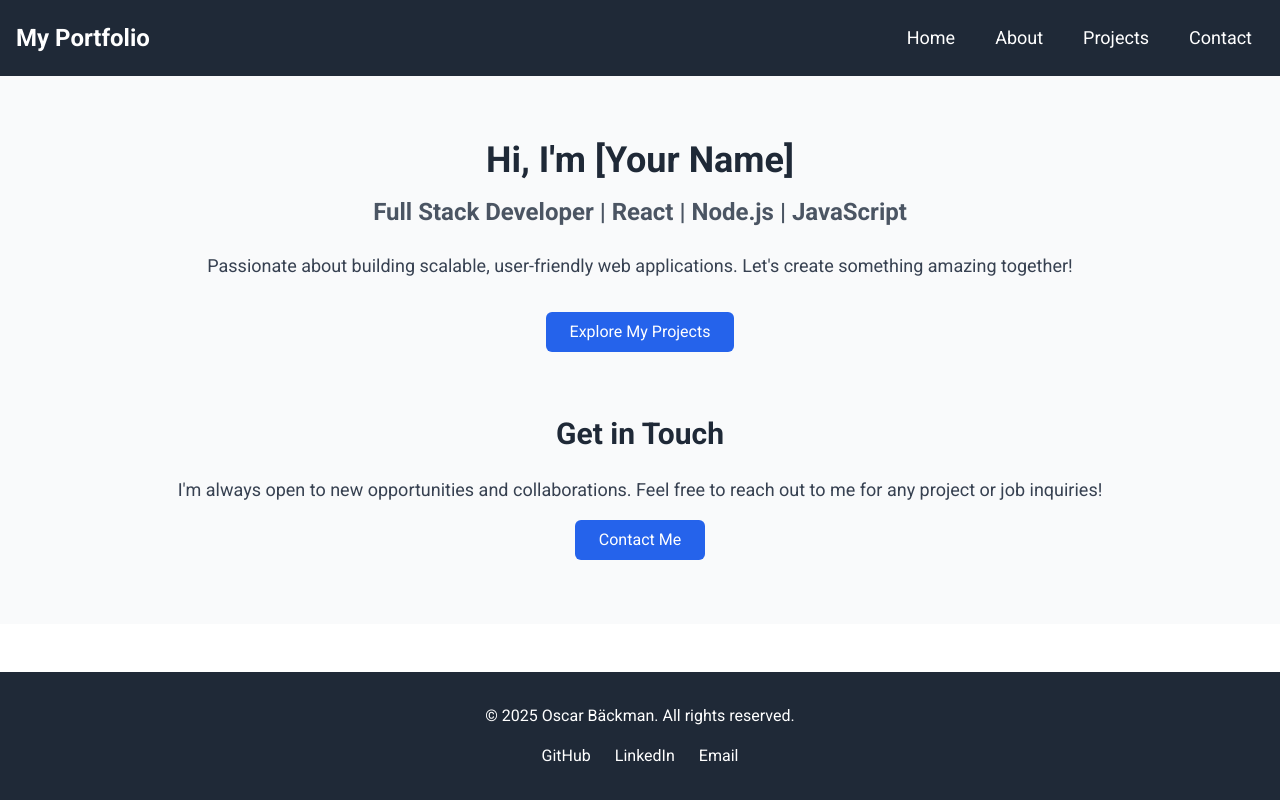
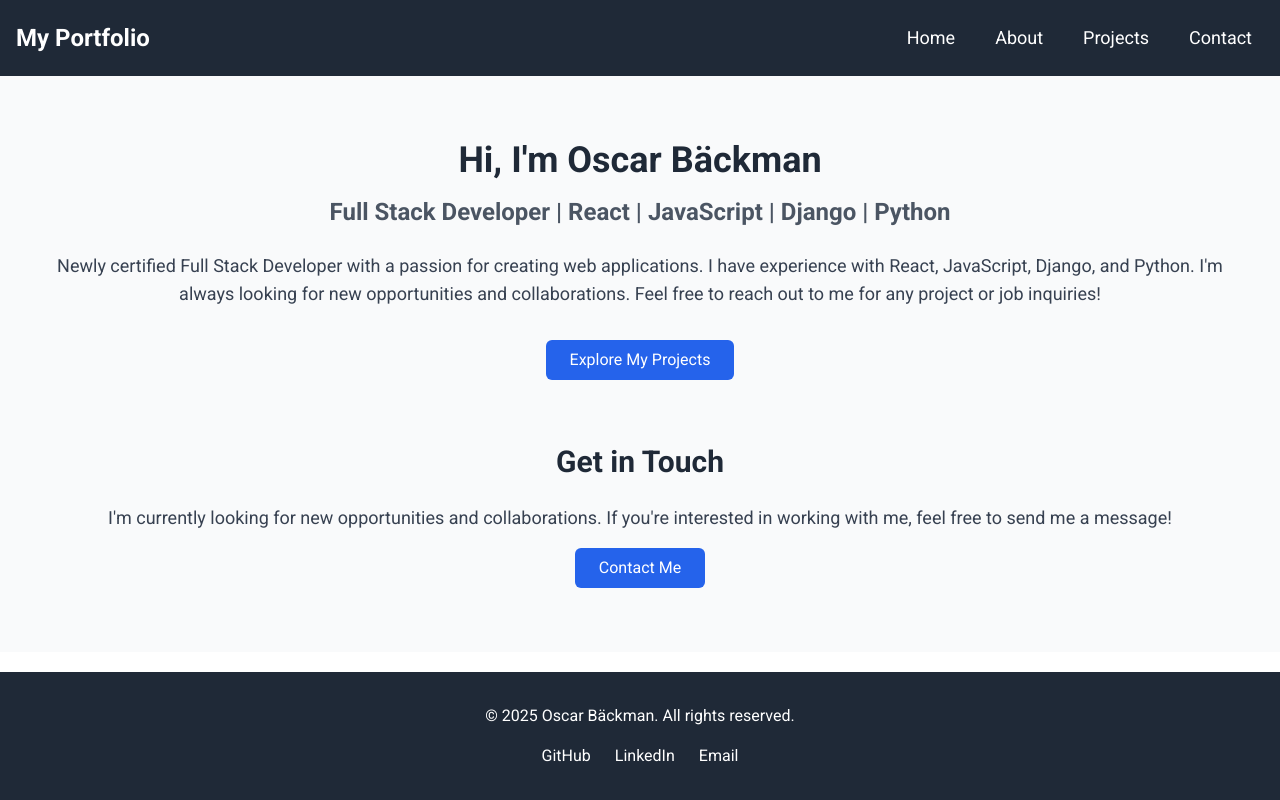
Before and after one commit to OscarBackman92/portfolio, a React (Create React App) app: page / in a window 1280 px wide. Built offline with nearby package versions, Linux system fonts and the light colour scheme.

Commit message:
update text to home and repos

```diff
--- a/src/components/GithubRepos.js
+++ b/src/components/GithubRepos.js
@@ -27,9 +27,6 @@ function GitHubRepos() {
     fetchRepos();
   }, []);
 
-  if (loading) {
-    return <p>Loading repositories...</p>;
-  }
 
   if (error) {
     return <p>{error}</p>;
--- a/src/components/Home.js
+++ b/src/components/Home.js
@@ -5,10 +5,10 @@ function Home() {
     <section className="py-16 bg-gray-50 text-center">
       <div className="max-w-7xl mx-auto px-4 sm:px-6 lg:px-8">
         {/* Hero Section */}
-        <h1 className="text-4xl font-bold text-gray-800 mb-4">Hi, I'm [Your Name]</h1>
-        <h2 className="text-2xl text-gray-600 mb-6">Full Stack Developer | React | Node.js | JavaScript</h2>
+        <h1 className="text-4xl font-bold text-gray-800 mb-4">Hi, I'm Oscar Bäckman</h1>
+        <h2 className="text-2xl text-gray-600 mb-6">Full Stack Developer | React | JavaScript | Django | Python</h2>
         <p className="text-lg text-gray-700 mb-8">
-          Passionate about building scalable, user-friendly web applications. Let's create something amazing together!
+          Newly certified Full Stack Developer with a passion for creating web applications. I have experience with React, JavaScript, Django, and Python. I'm always looking for new opportunities and collaborations. Feel free to reach out to me for any project or job inquiries!
         </p>
 
         {/* Call to Action */}
@@ -19,7 +19,7 @@ function Home() {
         <div className="mt-16">
           <h3 className="text-3xl font-semibold text-gray-800 mb-6">Get in Touch</h3>
           <p className="text-lg text-gray-700 mb-4">
-            I'm always open to new opportunities and collaborations. Feel free to reach out to me for any project or job inquiries!
+            I'm currently looking for new opportunities and collaborations. If you're interested in working with me, feel free to send me a message!
           </p>
           <button className="bg-blue-600 text-white py-2 px-6 rounded-md hover:bg-blue-500 transition duration-200">
             Contact Me
```
